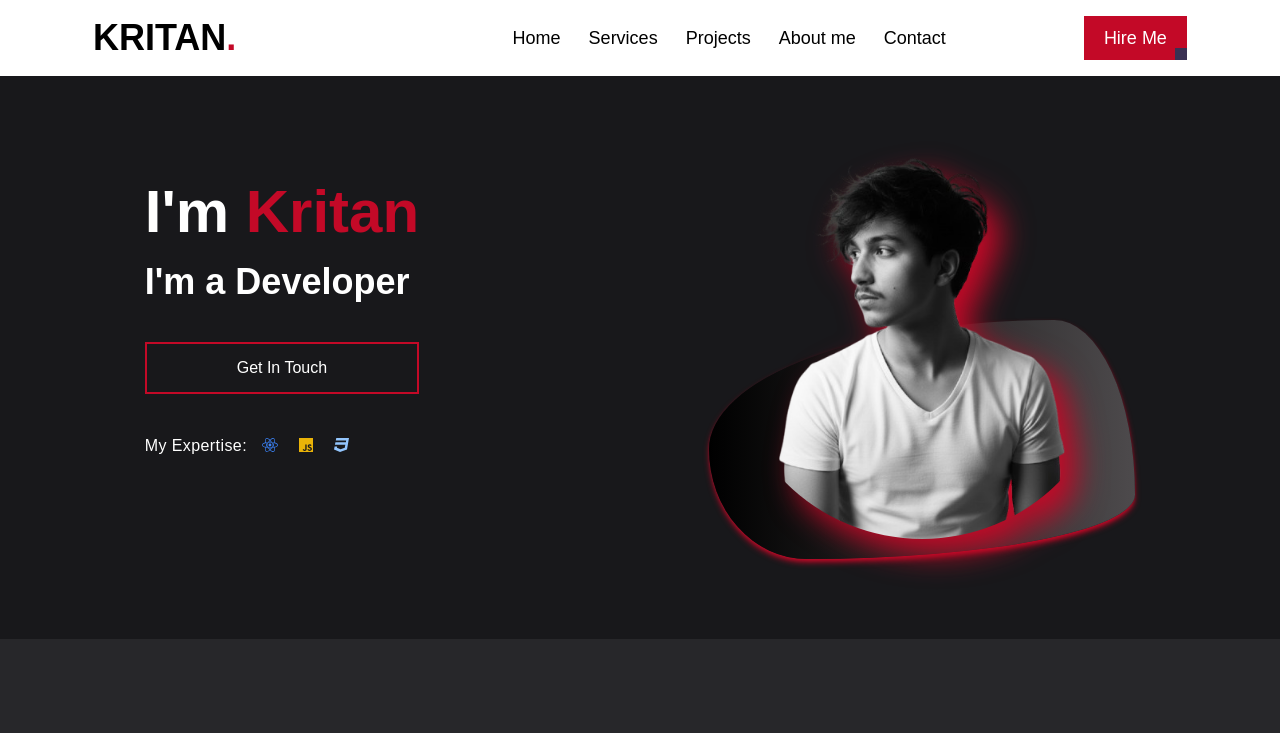
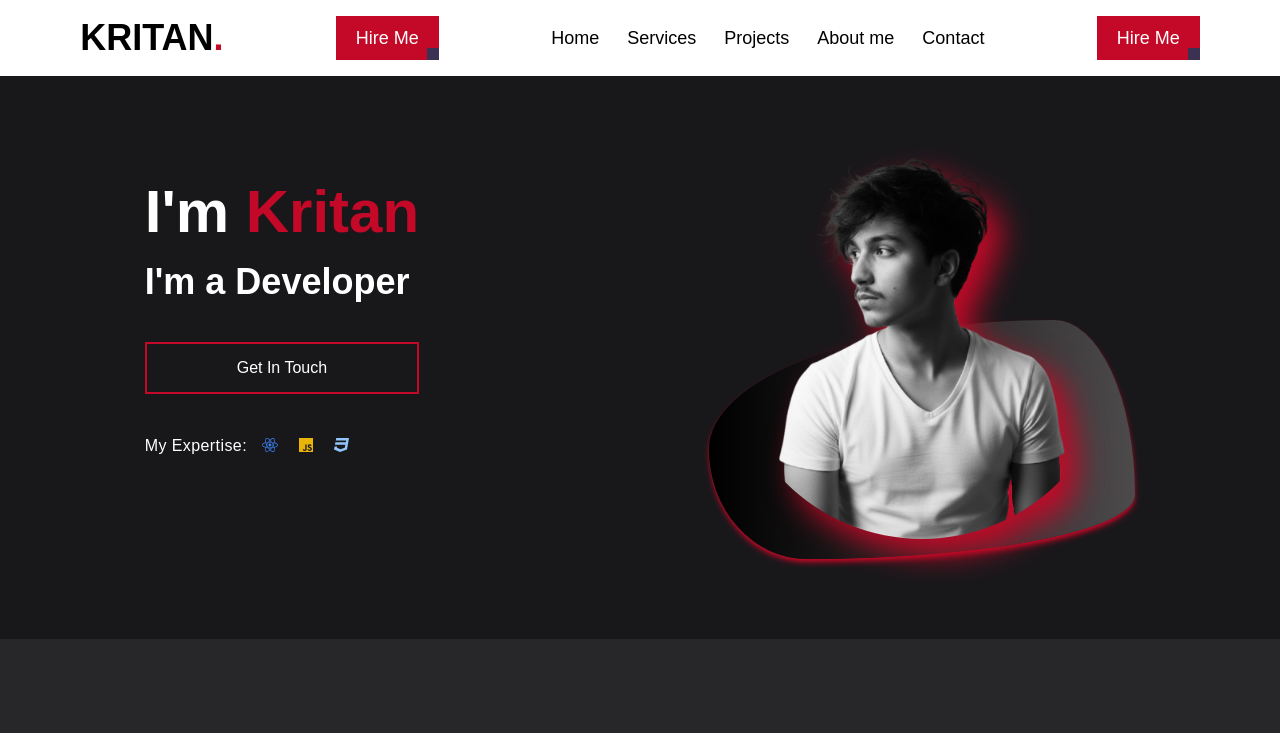
Before and after one commit to 13kritan/portfolio, a React (Create React App) app in the folder public/: page / in a window 1280 px wide. Shown: the top 733 px of the page. Built offline with nearby package versions, Linux system fonts and the light colour scheme.

Commit message:
Update NavBar.jsx

```diff
--- a/public/src/components/NavBar.jsx
+++ b/public/src/components/NavBar.jsx
@@ -61,7 +61,7 @@ export default function NavBar({ isHire, handleHireClick }) {
               </div>
             </div>
             :
-            !isHire ?
+            isHire ?
               <div className='hidden md:block vsm:block cursor-pointer text-lg px-2 py-1' onClick={handleMenuClick} ><FontAwesomeIcon icon={faMenorah} /></div> :
               <div className={`${isHire ? '' : ''}`}>
                 <ButtonDisplay handleSubmit={handleHireClick} buttonName={!isHire ? "Hire Me" : "Home"} />
```
